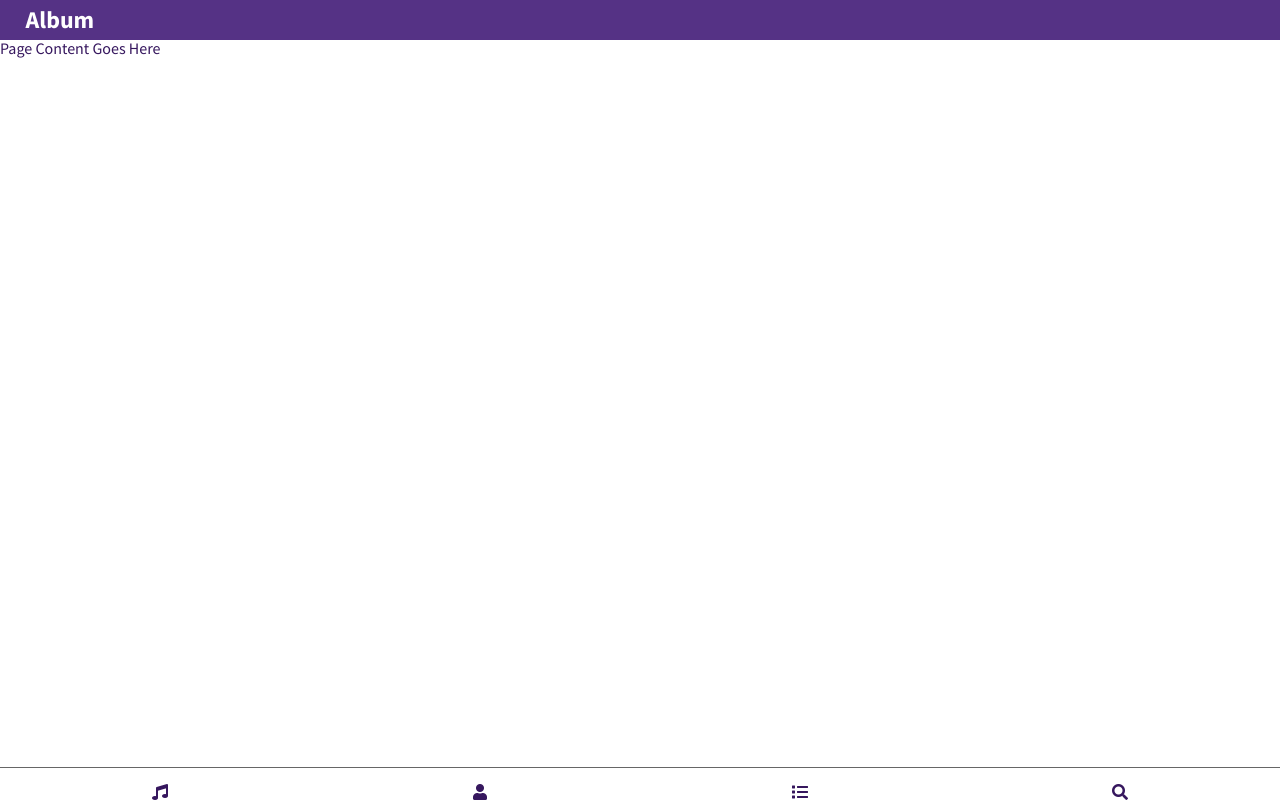
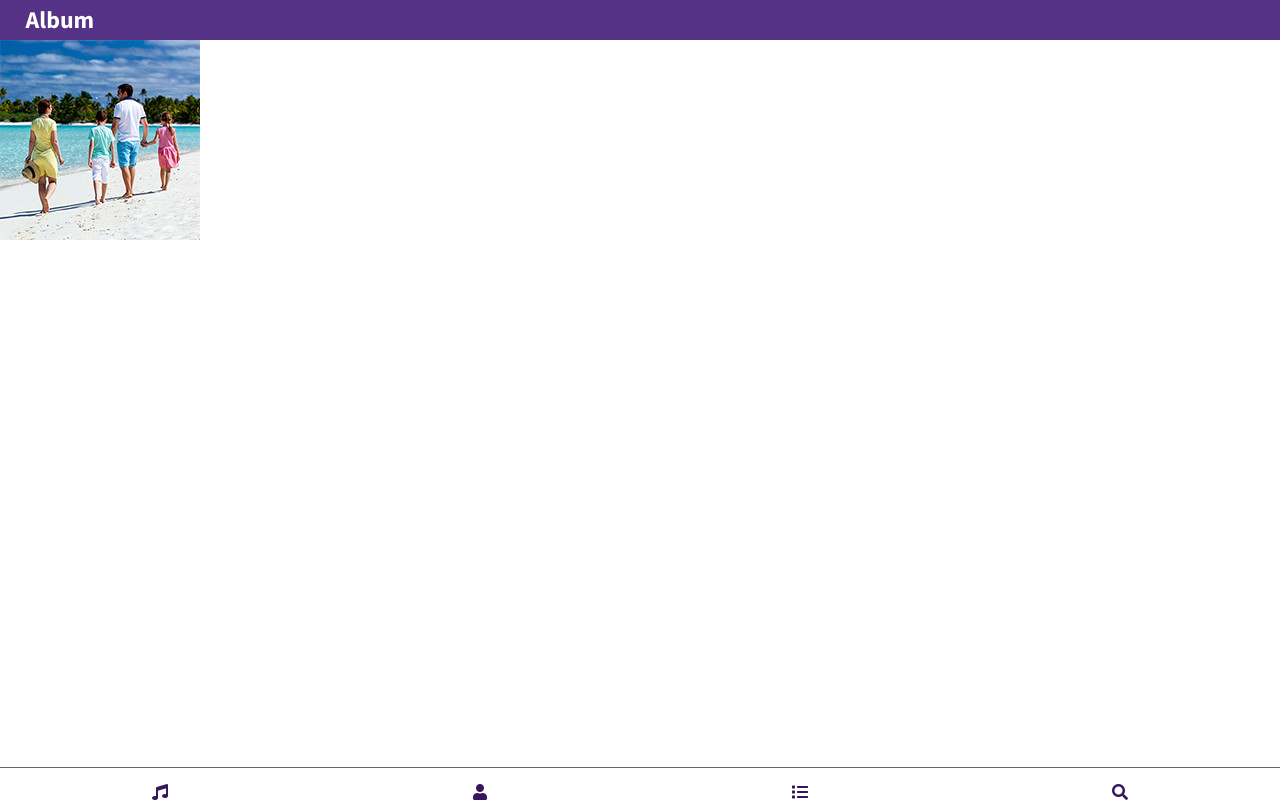
Before and after one commit to fmorriso/angular-css-grid-music-player, an Angular app: page /music in a window 1280 px wide. Built offline with nearby package versions, Linux system fonts and the light colour scheme.

Commit message:
added first figure

```diff
--- a/src/app/music-player/music-player.component.html
+++ b/src/app/music-player/music-player.component.html
@@ -6,8 +6,13 @@
   </header>
 
   <!-- PAGE CONTENT GOES HERE -->
-  <main>
-    <span>Page Content Goes Here</span>
+  <main class="album">
+    <figure>
+      <a [routerLink]="['/music']">
+        <img src="assets/a_beach200.jpg" />
+      </a>
+      <figcaption></figcaption>
+    </figure>
   </main>
 
   <!-- PAGE NAVIGATION GOES HERE (unless in separate Angular component -->
```
